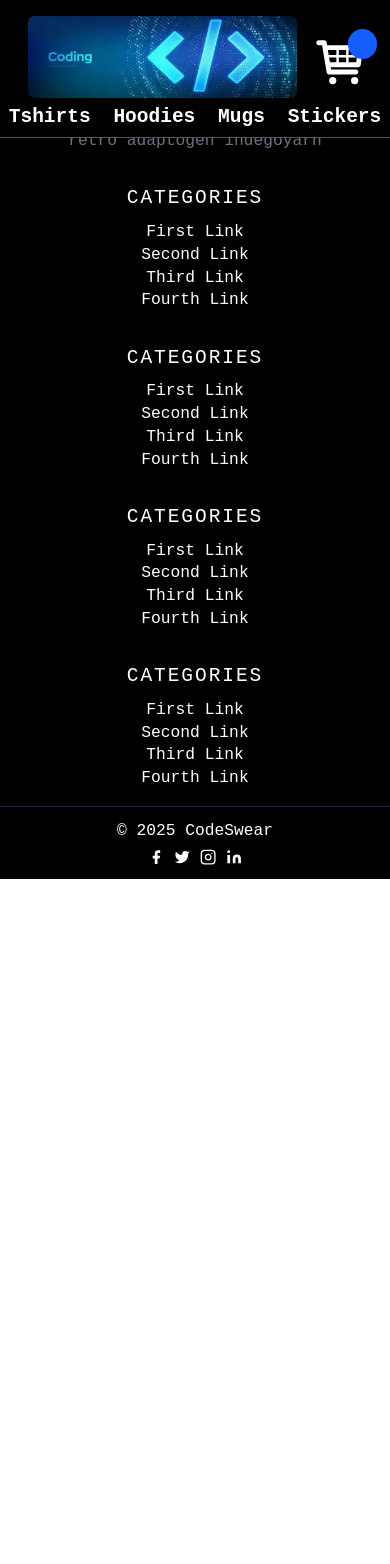
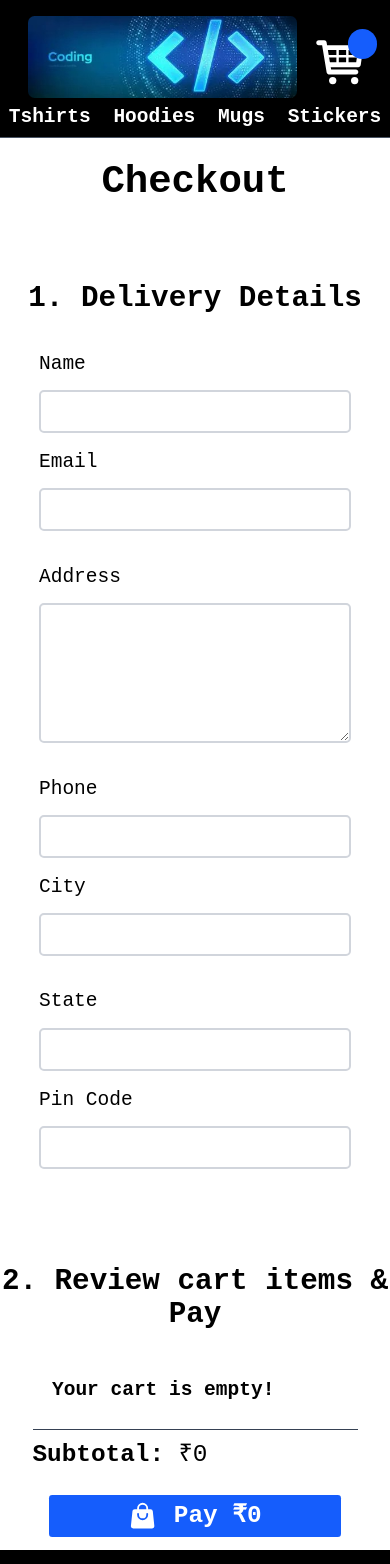
Before and after one commit to TonyDaange/CodeSwear, a Next.js app: page /checkout in a window 390 px wide. Shown: the top 1564 px of the page. Before the commit the page ends 879 px from the top, so only its background shows below. Built offline with nearby package versions, Linux system fonts and the light colour scheme.

Commit message:
Tutorial 43

```diff
--- a/components/Navbar.js
+++ b/components/Navbar.js
@@ -86,9 +86,7 @@ const Navbar = ({ cart, addToCart, removeFromCart, clearCart, subTotal }) => {
 
             {/* sidebar ↓ */}
 
-            <div
-              ref={ref}
-              className="sidebar fixed top-42 lg:top-35 xl:top-25 right-0 bg-gray-900 transform translate-x-full transition-transform duration-300 ease-in-out md:w-110 w-78 z-50 flex flex-col px-5 scrollbar-hide rounded-l-2xl "
+            <div ref={ref} className="sidebar fixed top-42 lg:top-35 xl:top-25 right-0 bg-gray-900 transform translate-x-full transition-transform duration-300 ease-in-out md:w-110 w-78 z-50 flex flex-col px-5 scrollbar-hide rounded-l-2xl "
               style={{ height: "calc(100vh - 10.5rem)" }}
             >
               <h2 className="text-3xl font-bold px-5 pt-5 pb-2 bg-gray-900 flex-shrink-0">
@@ -102,30 +100,56 @@ const Navbar = ({ cart, addToCart, removeFromCart, clearCart, subTotal }) => {
                 {Object.keys(cart).map((k) => {
                   return (
                     <li key={k} className="flex items-center my-2">
-                      <span className="w-3/5 break-words overflow-hidden">
+                      <span className="w-5/6 break-words overflow-hidden">
                         {cart[k].name} {cart[k].size} ({cart[k].variant})
                       </span>
                       {/* <span className="w-3/5 break-words overflow-hidden">
                          Green Hoodie - SM Green
                       </span> */}
                       <AiFillMinusSquare
-                        onClick={()=> {removeFromCart(k, 1, cart[k].price , cart[k].name, cart[k].size, cart[k].variant)}}
-                        className="text-4xl w-1/5 ml-4 cursor-pointer hover:text-red-400 flex-shrink-0"
+                        onClick={() => {
+                          removeFromCart(
+                            k,
+                            1,
+                            cart[k].price,
+                            cart[k].name,
+                            cart[k].size,
+                            cart[k].variant
+                          );
+                        }}
+                        className="text-4xl ml-4 cursor-pointer hover:text-red-400 flex-shrink-0"
                       />
-                      <span className="w-1/5 text-center">{cart[k].qty}</span>
+                      <span className="w-1/24 text-center">{cart[k].qty}</span>
                       <AiFillPlusSquare
-                        onClick={()=> {addToCart(k, 1, cart[k].price , cart[k].name, cart[k].size, cart[k].variant)}}
-                        className="text-4xl w-1/5 cursor-pointer hover:text-green-400 flex-shrink-0" />
+                        onClick={() => {
+                          addToCart(
+                            k,
+                            1,
+                            cart[k].price,
+                            cart[k].name,
+                            cart[k].size,
+                            cart[k].variant
+                          );
+                        }}
+                        className="text-4xl cursor-pointer hover:text-green-400 flex-shrink-0"
+                      />
                     </li>
                   );
                 })}
+                {/* {subTotal > 0 && ( */}
+                  <div className="my-4 mx-6 text-2xl">
+                    <strong>Subtotal: </strong> ₹{subTotal}
+                  </div>
+                {/*  )} */}
               </ol>
 
               <div className="bg-gray-900 py-4 px-5 border-t border-gray-700 flex-shrink-0 flex lg:justify-between lg:space-x-5 lg:flex-row flex-col space-y-3">
+                <Link href="/checkout">
                 <button className="w-full text-white bg-blue-600 border-0 py-2 px-8 focus:outline-none hover:bg-blue-500 rounded text-xl font-semibold flex justify-center items-center ">
                   <HiShoppingBag className="text-4xl lg:text-5xl mr-5 lg:mr-3" />
                   Check Out
                 </button>
+                </Link>
                 <button
                   onClick={clearCart}
                   className="w-full text-white bg-blue-600 border-0 py-2 lg:py-0 px-8 focus:outline-none hover:bg-blue-500 rounded text-xl font-semibold flex justify-center items-center lg:h-18"
--- a/pages/checkout.js
+++ b/pages/checkout.js
@@ -1,7 +1,185 @@
-import React from 'react'
+import React from "react";
+import { AiFillMinusSquare, AiFillPlusSquare } from "react-icons/ai";
+import { HiShoppingBag } from "react-icons/hi2";
 
-const checkout = () => {
-  return <div children="lg:mt-35 xl:mt-25 mt-42"></div>;
-}
+const checkout = ({ cart, addToCart, removeFromCart, subTotal }) => {
+  return (
+    <div className="container lg:mt-35 xl:mt-25 mt-42 mx-auto">
+      <h1 className="text-5xl text-center my-50 mb-25 to-black font-extrabold">
+        Checkout
+      </h1>
+      <h2 className="text-4xl mb-10 text-center lg:text-left font-extrabold">
+        1. Delivery Details
+      </h2>
+      <form className=" lg:flex ml-10 mr-10 lg:mr-0 lg:ml-0 justify-center ">
+        <div className="px-2 lg:w-1/2">
+          <div className=" mb-4 ">
+            <label htmlFor="name" className="leading-10 text-2xl to-black ">
+              Name
+            </label>
+            <input
+              type="text"
+              id="name"
+              name="name"
+              className="w-full bg-white border-2 border-gray-300 focus:border-blue-500 focus:ring-3 focus:ring-blue-200 text-[18px] outline-none text-gray-700 py-1 px-3 leading-10 transition-colors duration-300 ease-in-out rounded-[5px] mt-3 "
+            />
+          </div>
+        </div>
+        <div className="px-2 lg:w-1/2">
+          <div className=" mb-4 ">
+            <label htmlFor="email" className="leading-10 text-2xl to-black ">
+              Email
+            </label>
+            <input
+              type="email"
+              id="email"
+              name="email"
+              className="w-full bg-white border-2 border-gray-300 focus:border-blue-500 focus:ring-3 focus:ring-blue-200 text-[18px] outline-none text-gray-700 py-1 px-3 leading-10 transition-colors duration-300 ease-in-out rounded-[5px] mt-3 mb-5"
+            />
+          </div>
+        </div>
+      </form>
 
-export default checkout
+      <div className="px-2 w-full">
+        <div className="mb-4 ml-10 mr-10 lg:mr-0 lg:ml-0">
+          <label htmlFor="address" className="leading-10 text-2xl to-black ">
+            Address
+          </label>
+          <textarea
+            rows={5}
+            id="address"
+            name="address"
+            className="w-full bg-white border-2 border-gray-300 focus:border-blue-500 focus:ring-3 focus:ring-blue-200 text-[18px] outline-none text-gray-700 py-1 px-3 leading-8 transition-colors duration-300 ease-in-out rounded-[5px] mt-3  mb-3"
+          ></textarea>
+        </div>
+      </div>
+
+      <form className=" lg:flex ml-10 mr-10 lg:mr-0 lg:ml-0 justify-center ">
+        <div className="px-2 lg:w-1/2">
+          <div className=" mb-4 ">
+            <label htmlFor="phone" className="leading-10 text-2xl to-black ">
+              Phone
+            </label>
+            <input
+              type="number"
+              id="phone"
+              name="phone"
+              className="w-full bg-white border-2 border-gray-300 focus:border-blue-500 focus:ring-3 focus:ring-blue-200 text-[18px] outline-none text-gray-700 py-1 px-3 leading-10 transition-colors duration-300 ease-in-out rounded-[5px] mt-3 "
+            />
+          </div>
+        </div>
+        <div className="px-2 lg:w-1/2">
+          <div className=" mb-4 ">
+            <label htmlFor="city" className="leading-10 text-2xl to-black ">
+              City
+            </label>
+            <input
+              type="text"
+              id="city"
+              name="city"
+              className="w-full bg-white border-2 border-gray-300 focus:border-blue-500 focus:ring-3 focus:ring-blue-200 text-[18px] outline-none text-gray-700 py-1 px-3 leading-10 transition-colors duration-300 ease-in-out rounded-[5px] mt-3 mb-5"
+            />
+          </div>
+        </div>
+      </form>
+      <form className=" lg:flex ml-10 mr-10 lg:mr-0 lg:ml-0 justify-center ">
+        <div className="px-2 lg:w-1/2">
+          <div className=" mb-4 ">
+            <label htmlFor="state" className="leading-10 text-2xl to-black ">
+              State
+            </label>
+            <input
+              type="text"
+              id="state"
+              name="state"
+              className="w-full bg-white border-2 border-gray-300 focus:border-blue-500 focus:ring-3 focus:ring-blue-200 text-[18px] outline-none text-gray-700 py-1 px-3 leading-10 transition-colors duration-300 ease-in-out rounded-[5px] mt-3 "
+            />
+          </div>
+        </div>
+        <div className="px-2 lg:w-1/2">
+          <div className=" mb-4 ">
+            <label htmlFor="pincode" className="leading-10 text-2xl to-black ">
+              Pin Code
+            </label>
+            <input
+              type="text"
+              id="pincode"
+              name="pincode"
+              className="w-full bg-white border-2 border-gray-300 focus:border-blue-500 focus:ring-3 focus:ring-blue-200 text-[18px] outline-none text-gray-700 py-1 px-3 leading-10 transition-colors duration-300 ease-in-out rounded-[5px] mt-3 mb-5"
+            />
+          </div>
+        </div>
+      </form>
+      <h2 className="text-4xl mt-25 mb-10 text-center lg:text-left font-extrabold">
+        2. Review cart items & Pay
+      </h2>
+      <div className="sidebar flex flex-col ml-10 mr-10 lg:mr-0 lg:ml-0">
+        {/* <h2 className="text-3xl font-bold px-5 pt-5 pb-2  flex-shrink-0">
+          Your Cart
+        </h2> */}
+
+        <ol className="font-semibold text-2xl flex-1 overflow-y-auto overflow-x-hidden">
+          {(!cart || Object.keys(cart).length === 0) && (
+            <div className="my-4 mx-6">Your cart is empty!</div>
+          )}
+          {Object.keys(cart).map((k) => {
+            return (
+              <li key={k} className="flex items-center my-2">
+                <span className="w-5/6 break-words overflow-hidden">
+                  {cart[k].name} {cart[k].size} ({cart[k].variant})
+                </span>
+                {/* <span className="w-3/5 break-words overflow-hidden">
+                         Green Hoodie - SM Green
+                      </span> */}
+
+                <AiFillMinusSquare
+                  onClick={() => {
+                    removeFromCart(
+                      k,
+                      1,
+                      cart[k].price,
+                      cart[k].name,
+                      cart[k].size,
+                      cart[k].variant
+                    );
+                  }}
+                  className="text-4xl  ml-4 cursor-pointer hover:text-red-400 flex-shrink-0"
+                />
+                <span className="w-1/24 text-center">{cart[k].qty}</span>
+                <AiFillPlusSquare
+                  onClick={() => {
+                    addToCart(
+                      k,
+                      1,
+                      cart[k].price,
+                      cart[k].name,
+                      cart[k].size,
+                      cart[k].variant
+                    );
+                  }}
+                  className="text-4xl cursor-pointer hover:text-green-400 flex-shrink-0"
+                />
+              </li>
+            );
+          })}
+        </ol>
+        <div className="my-4 text-3xl border-t border-gray-700">
+          <div className="mt-3">
+            <strong>Subtotal: </strong> ₹{subTotal}
+          </div>
+        </div>
+
+        <div className=" py-4 px-5 flex-shrink-0 flex lg:justify-between lg:space-x-5 lg:flex-row flex-col space-y-3 ">
+          {/* <Link href="/checkout"> */}
+          <button className="w-full text-white bg-blue-600 border-0 py-2 px-8 focus:outline-none hover:bg-blue-500 rounded text-3xl font-semibold flex justify-center items-center ">
+            <HiShoppingBag className="text-4xl lg:text-5xl mr-5 lg:mr-3" />
+            Pay ₹{subTotal}
+          </button>
+          {/* </Link> */}
+        </div>
+      </div>
+    </div>
+  );
+};
+
+export default checkout;
--- a/pages/hoodies.js
+++ b/pages/hoodies.js
@@ -6,7 +6,7 @@ const Hoodies = () => {
     <div>
       <section className="text-gray-600 body-font text-2xl lg:mt-35 xl:mt-25 mt-42">
         <div className="container px-4 py-20 mx-auto">
-          <div className="flex flex-wrap ">
+          <div className="flex flex-wrap justify-center ">
             <div className="lg:w-1/5 md:w-1/2 p-4 w-full shadow-[0_4px_8px_0_rgba(0,0,0,0.2)] hover:shadow-[0_10px_20px_0_rgba(0,0,0,0.2)] transition-shadow duration-800] lg:m-5">
               <Link href="/product/wear-the-code-hoodie-blue">
                 <a className="block relative h-auto rounded overflow-hidden">
--- a/pages/mugs.js
+++ b/pages/mugs.js
@@ -6,7 +6,7 @@ const Mugs = () => {
     <div>
       <section className="text-gray-600 body-font text-2xl lg:mt-35 xl:mt-25 mt-42">
         <div className="container px-4 py-20 mx-auto">
-          <div className="flex flex-wrap ">
+          <div className="flex flex-wrap justify-center ">
             <div className="lg:w-1/5 md:w-1/2 p-4 w-full shadow-[0_4px_8px_0_rgba(0,0,0,0.2)] hover:shadow-[0_10px_20px_0_rgba(0,0,0,0.2)] transition-shadow duration-800] lg:m-5">
               <Link href="/product/wear-the-code-mug-dark-blue-with-spoon">
                 <a className="block relative h-auto rounded overflow-hidden">
--- a/pages/product/[slug].js
+++ b/pages/product/[slug].js
@@ -167,7 +167,9 @@ const ProductPage = ({ addToCart }) => {
                 Buy Now
               </button>
               <button
-                onClick={()=> {addToCart(slug, 1, 599, "Green Hoodie", "XL", "Green")}}
+                onClick={() => {
+                  addToCart(slug, 1, 599, "Green Hoodie", "XL", "Green");
+                }}
                 className="flex  text-white bg-blue-500 border-0 lg:py-2 py-1 md:px-4 xl:px-6 px-2 focus:outline-none hover:bg-blue-800 rounded"
               >
                 Add to Cart
--- a/pages/stickers.js
+++ b/pages/stickers.js
@@ -6,12 +6,10 @@ const Stickers = () => {
     <div>
       <section className="text-gray-600 body-font text-2xl lg:mt-35 xl:mt-25 mt-42">
         <div className="container px-0 py-20 mx-auto">
-          <div className="flex flex-wrap ">
+          <div className="flex flex-wrap justify-center ">
             <div className="lg:w-1/5 md:w-1/2 p-4 w-full shadow-[0_4px_8px_0_rgba(0,0,0,0.2)] hover:shadow-[0_10px_20px_0_rgba(0,0,0,0.2)] transition-shadow duration-800] lg:m-5">
               <Link href="/product/wear-the-code-sticker-1">
-
                 <a className="block relative h-auto rounded overflow-hidden">
-
                   <img
                     alt="ecommerce"
                     className="w-auto h-[400px] lg:h-[230px] block m-auto lg:mx-0"
--- a/pages/tshirts.js
+++ b/pages/tshirts.js
@@ -6,7 +6,7 @@ const Tshirts = () => {
     <div>
       <section className="text-gray-600 body-font text-2xl lg:mt-35 xl:mt-25 mt-42">
         <div className="container px-4 py-20 mx-auto">
-          <div className="flex flex-wrap ">
+          <div className="flex flex-wrap justify-center ">
             <div className="lg:w-1/5 md:w-1/2 p-4 w-full shadow-[0_4px_8px_0_rgba(0,0,0,0.2)] hover:shadow-[0_10px_20px_0_rgba(0,0,0,0.2)] transition-shadow duration-800] lg:m-5">
               <Link href="/product/wear-the-code-tshirt-dark-blue">
                 <a className="block relative h-auto rounded overflow-hidden">
```
Also changed, not shown: pages/_app.js (+5 -4 lines).
